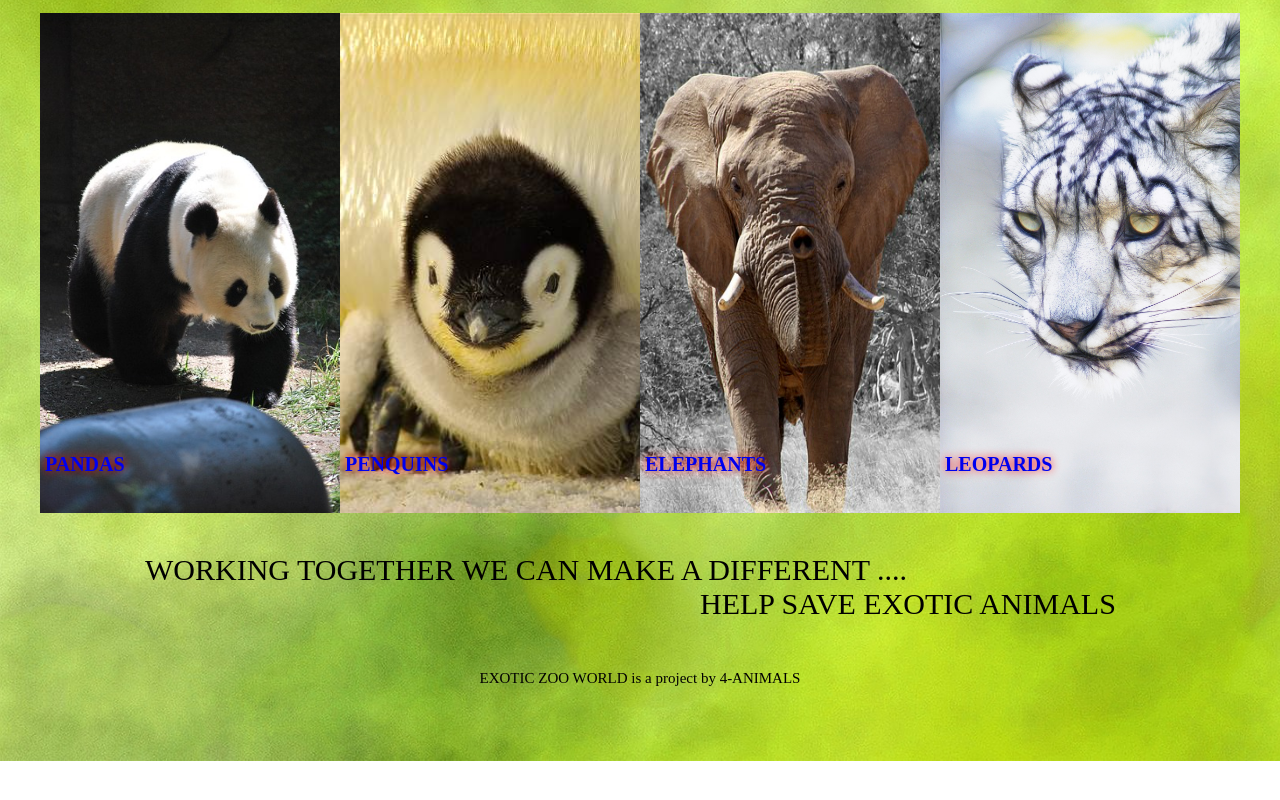
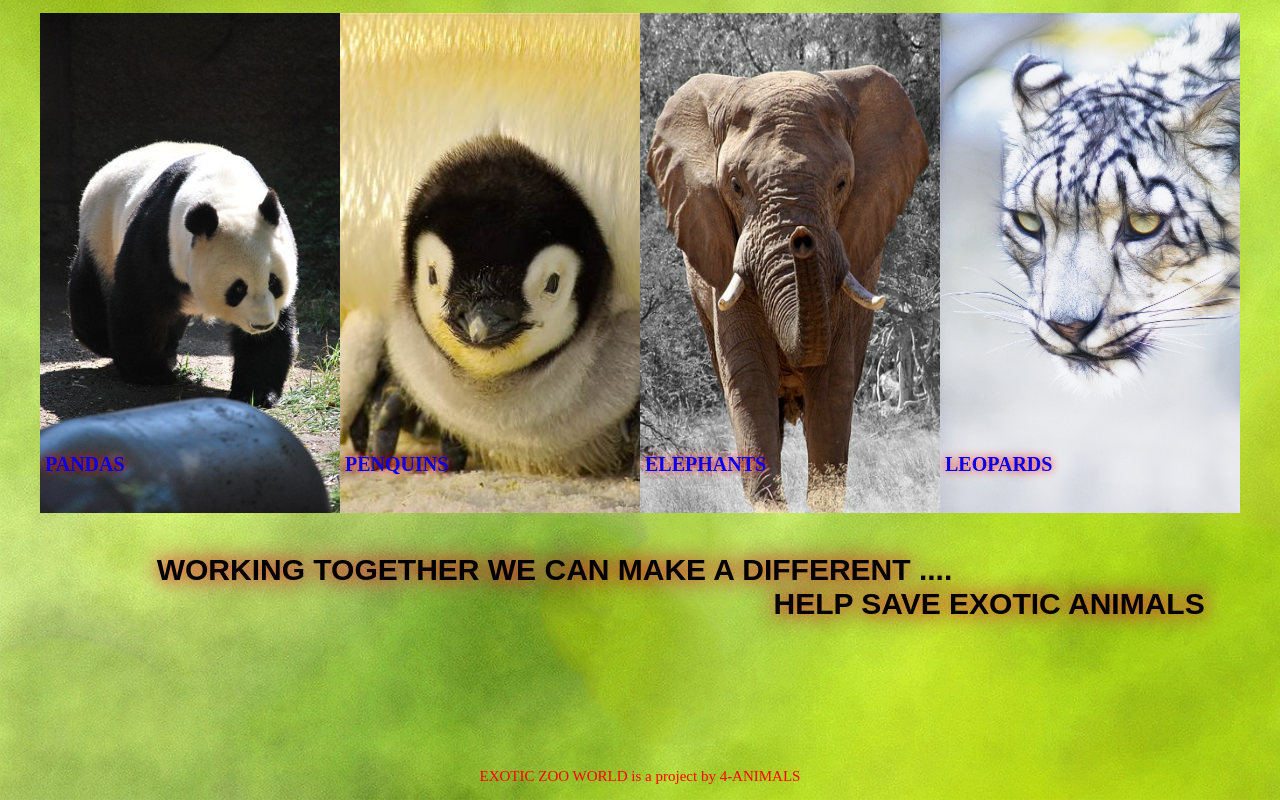
Before and after one commit to byall/ExoticZooWorld, a plain HTML site: page index.html in a window 1280 px wide. Shown: the part 355-1155 px from the top of the page. Before the commit the page ends 1116 px from the top, so only its background shows below. Drawn offline with Linux system fonts and the light colour scheme; a web font is replaced by a local one.

Commit message:
firstDraft

```diff
--- a/css/styling.css
+++ b/css/styling.css
@@ -100,6 +100,13 @@ body {
     width: 1200px;
     font-size: 30px;
     margin: auto;
+    color: black;
+
+    /*
+    text-shadow: 0 0 20px #FF0000, 0 0 25px gray;
+    font-family: 'Francois One', sans-serif;
+    font-weight: bold;
+    */
 }
 
 .lback {
@@ -120,6 +127,15 @@ body {
 
 .by {font-size: 15px;
     text-align:center;
+    color: red;
+}
+
+#textShadow {
+    text-align:center
+    color: red;
+    text-shadow: 0 0 20px #FF0000, 0 0 25px gray;
+    font-family: 'Francois One', sans-serif;
+    font-weight: bold;
 }
 
 
--- a/index.html
+++ b/index.html
@@ -51,14 +51,16 @@
             </div>
         </div>
 
-        <div class="bottom">
+        <div class="bottom" id="textShadow">
         &nbsp&nbsp&nbsp&nbsp&nbsp&nbsp&nbsp&nbsp&nbsp&nbsp&nbsp&nbsp&nbsp&nbspWORKING TOGETHER WE CAN MAKE A DIFFERENT ....  <br>
             &nbsp&nbsp&nbsp&nbsp&nbsp&nbsp&nbsp&nbsp&nbsp&nbsp&nbsp&nbsp&nbsp&nbsp&nbsp&nbsp&nbsp&nbsp&nbsp&nbsp&nbsp&nbsp&nbsp
             &nbsp&nbsp&nbsp&nbsp&nbsp&nbsp&nbsp&nbsp&nbsp&nbsp&nbsp&nbsp&nbsp&nbsp&nbsp&nbsp&nbsp&nbsp&nbsp&nbsp&nbsp&nbsp&nbsp
             &nbsp&nbsp&nbsp&nbsp&nbsp&nbsp&nbsp&nbsp&nbsp&nbsp&nbsp&nbsp&nbsp&nbsp&nbsp&nbsp&nbsp&nbsp&nbsp&nbsp&nbsp&nbsp&nbsp
             &nbsp&nbsp&nbsp&nbsp&nbsp&nbsp&nbsp&nbsp&nbsp&nbsp&nbsp&nbsp&nbsp&nbsp&nbsp  HELP SAVE EXOTIC ANIMALS<br> <br>
-            <p class="by">EXOTIC ZOO WORLD is a project by 4-ANIMALS</p>
+
         </div>
+
+        <p class="by">EXOTIC ZOO WORLD is a project by 4-ANIMALS</p>
 
 </body>
 
```
Also changed, not shown: elephant.html (+2 -2 lines), leopard.html (+2 -2 lines), panda.html (+2 -2 lines), penguin.html (+3 -3 lines), 2 other files.
